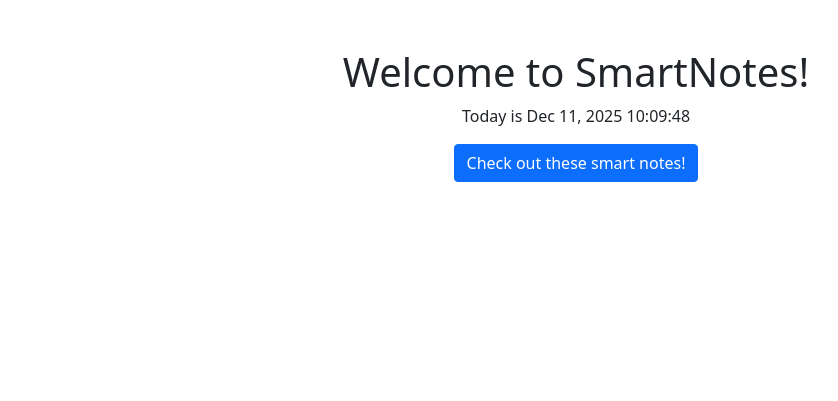
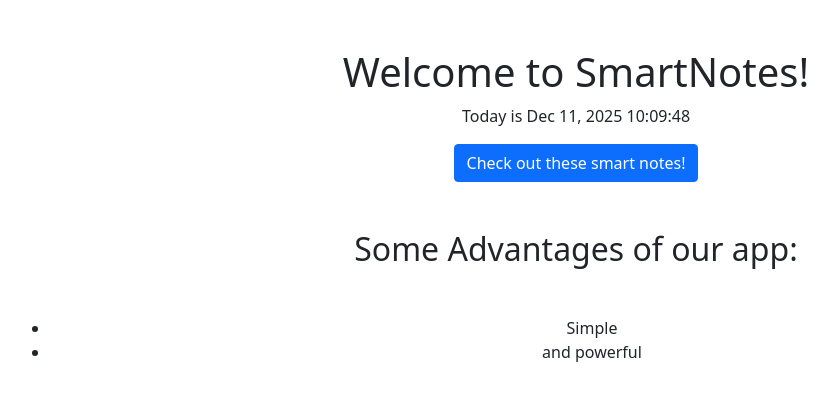
Before and after one commit to coderinsider/django-essential-training, a Django app: page / in a window 1280 px wide. Shown: the top 401 px of the page, without its empty margins (64-902 px from the left). Run offline with Django 5.2, Linux system fonts and the light colour scheme.

Commit message:
Dividing a template into smaller part

```diff
--- /dev/null
+++ b/home/templates/home/advantages.html
@@ -0,0 +1,4 @@
+<ul>
+    <li>Simple</li>
+    <li>and powerful</li>
+</ul>
--- a/home/templates/home/welcome.html
+++ b/home/templates/home/welcome.html
@@ -5,4 +5,6 @@
     <p>Today is {{ currentDay }}</p>
     <a href="{% url 'notes.list'%}" class="btn btn-primary">Check out these smart notes!</a>
 
+    <h2 class="my-5">Some Advantages of our app:</h2>
+    {% include "home/advantages.html" %}
 {% endblock %}
```
